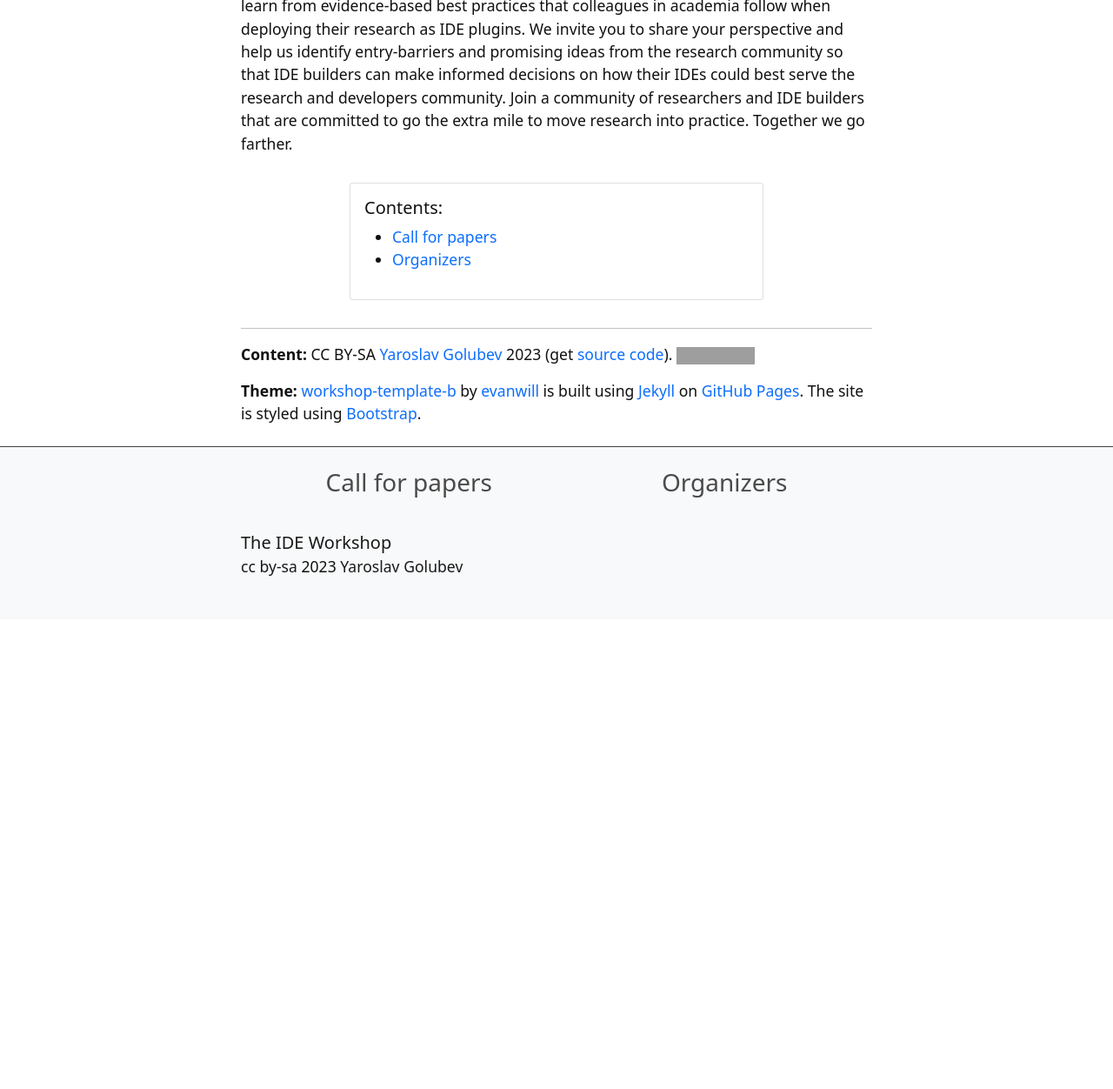
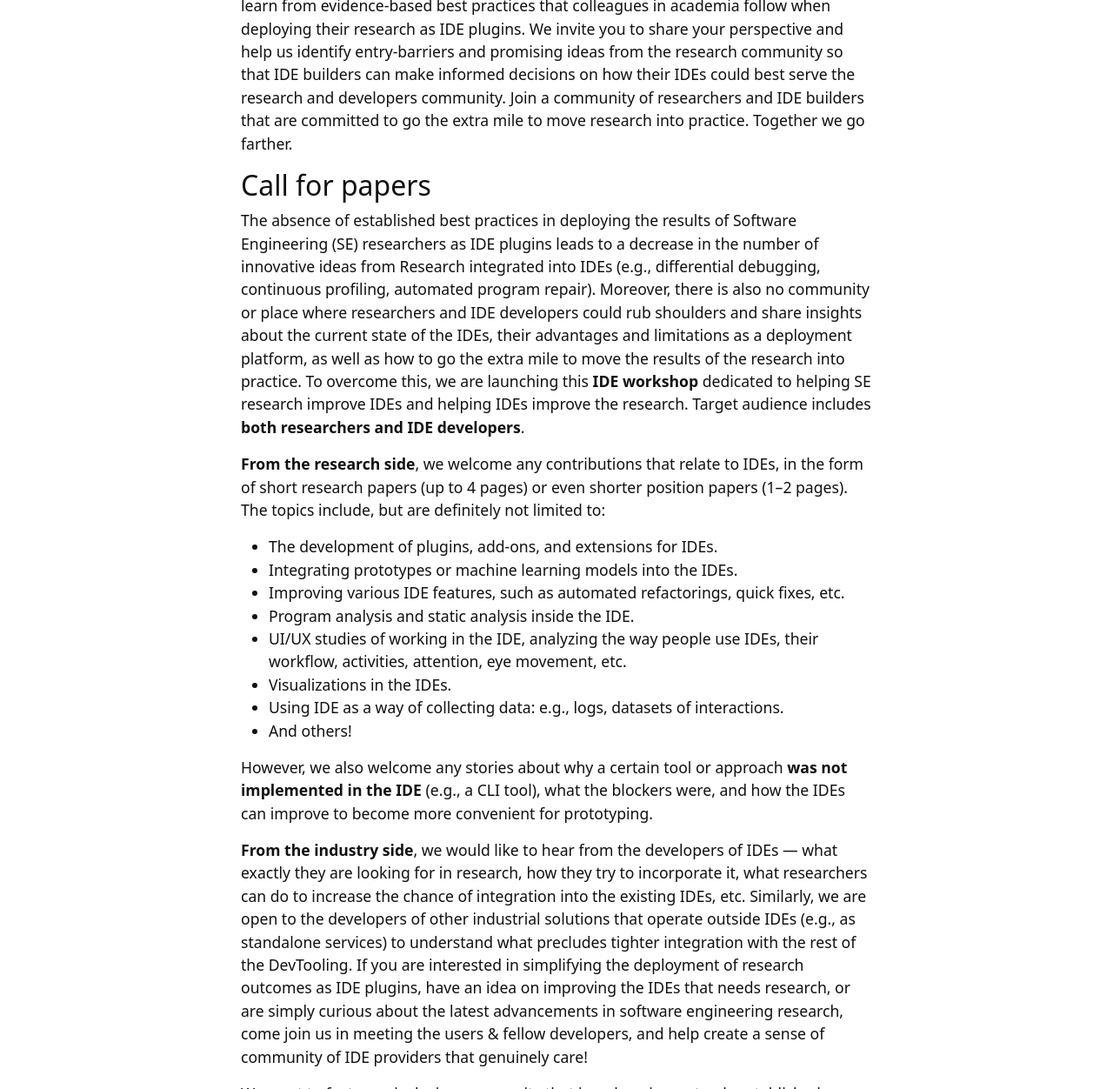
Before and after one commit to ide-workshop/ide-workshop.github.io, a Jekyll site: the page built from index.md, in a window 1280 px wide and 1400 px high, scrolled down 745 px, cut to the strip 0-1252 px from the top of the window. Shown: the whole strip at 87% size. Built offline with Jekyll 4.4.1, drawn with Linux system fonts in a browser that asks for light colours; before the commit the page ends 1457 px from its top, so only the background shows below that; some of the changed text lies outside the part shown; grey boxes are pictures that could not be loaded.

Commit message:
Moved to main page, added Jan

```diff
--- a/content/organizers.md
+++ b/content/organizers.md
@@ -1,6 +1,5 @@
 ---
 title: Organizers
-nav: Organizers
 ---
 
 ## Organizing committee
--- a/index.md
+++ b/index.md
@@ -9,7 +9,54 @@ layout: page
 
 Despite the research community’s desire to improve the productivity of software developers, it is challenging for research to move beyond papers into the everyday practice of software development. Since IDEs are one of the most widely used tools in developers’ toolkit, they are one of the main venues for research to reach software developers. To close the gap between research and adoption in practice, we are launching the first edition of the IDE workshop. At our workshop we will equip researchers with the practical insights they need to successfully deploy their research through IDE plugins and connect them with IDE builders that share insights and best practices, and show previews of undocumented or upcoming IDE features. Join us to learn from evidence-based best practices that colleagues in academia follow when deploying their research as IDE plugins. We invite you to share your perspective and help us identify entry-barriers and promising ideas from the research community so that IDE builders can make informed decisions on how their IDEs could best serve the research and developers community. Join a community of researchers and IDE builders that are committed to go the extra mile to move research into practice. Together we go farther.
 
-{% include toc.html %}
+## Call for papers
+
+The absence of established best practices in deploying the results of Software Engineering (SE) researchers as IDE plugins leads to a decrease in the number of innovative ideas from Research integrated into IDEs (e.g., differential debugging, continuous profiling, automated program repair). Moreover, there is also no community or place where researchers and IDE developers could rub shoulders and share insights about the current state of the IDEs, their advantages and limitations as a deployment platform, as well as how to go the extra mile to move the results of the research into practice. To overcome this, we are launching this **IDE workshop** dedicated to helping SE research improve IDEs and helping IDEs improve the research. Target audience includes **both researchers and IDE developers**.
+
+**From the research side**, we welcome any contributions that relate to IDEs, in the form of short research papers (up to 4 pages) or even shorter position papers (1–2 pages). The topics include, but are definitely not limited to:
+
+* The development of plugins, add-ons, and extensions for IDEs.
+* Integrating prototypes or machine learning models into the IDEs.
+* Improving various IDE features, such as automated refactorings, quick fixes, etc.
+* Program analysis and static analysis inside the IDE.
+* UI/UX studies of working in the IDE, analyzing the way people use IDEs, their workflow, activities, attention, eye movement, etc.
+* Visualizations in the IDEs.
+* Using IDE as a way of collecting data: e.g., logs, datasets of interactions.
+* And others!
+
+However, we also welcome any stories about why a certain tool or approach **was not implemented in the IDE** (e.g., a CLI tool), what the blockers were, and how the IDEs can improve to become more convenient for prototyping.
+
+**From the industry side**, we would like to hear from the developers of IDEs — what exactly they are looking for in research, how they try to incorporate it, what researchers can do to increase the chance of integration into the existing IDEs, etc. Similarly, we are open to the developers of other industrial solutions that operate outside IDEs (e.g., as standalone services) to understand what precludes tighter integration with the rest of the DevTooling. If you are interested in simplifying the deployment of research outcomes as IDE plugins, have an idea on improving the IDEs that needs research, or are simply curious about the latest advancements in software engineering research, come join us in meeting the users & fellow developers, and help create a sense of community of IDE providers that genuinely care!
+
+We want to foster an inclusive community that is welcoming not only established academic researchers but also industry participants (e.g., IDE developers) who might not be familiar with writing scientific papers. Thus, we expect that IDE builders will contribute short position papers (1–2 pages). Even more, they can be submitted in free form, if needed, and we ourselves can help with their formatting. We plan to invite our colleagues — developers and project managers of several IDEs (IntelliJ, Visual Studio, Eclipse, NetBeans, VS Code, etc), and foster a fruitful discussion that can result in practical collaborations. Please join us, share your perspective, and take part in growing the community that cares about practical impact and improving the lives of software developers!
+
+## Organizing committee
+
+**General co-chair**: [Danny Dig](http://dig.cs.illinois.edu/), JetBrains Research & University of Colorado Boulder
+
+**General co-chair**: [Timofey Bryksin](https://jzuken.github.io/), JetBrains Research
+
+**Proceedings & Web chair, main contact persion**: [Yaroslav Golubev](https://areyde.com/), JetBrains Research. Please contact me at [yaroslav.golubev@jetbrains.com](mailto:yaroslav.golubev@jetbrains.com).
+
+**Industry chair**: Alexander Bezzubov, JetBrains
+
+## Confirmed program committee
+
+Subject to be extended.
+
+* [Sarah Nadi](https://sarahnadi.org/), University of Alberta
+* [Nikolaos Tsantalis](https://users.encs.concordia.ca/~nikolaos/), Concordia University
+* [Iftekhar Ahmed](https://www.ics.uci.edu/~iftekha/), University of California, Irvine
+* Egor Bogomolov, JetBrains Research
+* Ademar Aguiar, University of Porto
+* Artem Trofimov, JetBrains
+* [Simon Thompson](https://www.kent.ac.uk/computing/people/3164/thompson-simon), University of Kent
+* Raluca Sauciuc, AndroidStudio
+* [Matthew Gharrity](http://www.mattgharrity.com/), AndroidStudio
+* Jan Lahoda, NetBeans
+* [Peter Sommerlad](https://sommerlad.ch/), independent consultant
+
+[//]: # ({% include toc.html %})
 
 ------
 
```
Also changed, not shown: content/call-for-papers.md (+0 -1 lines).
